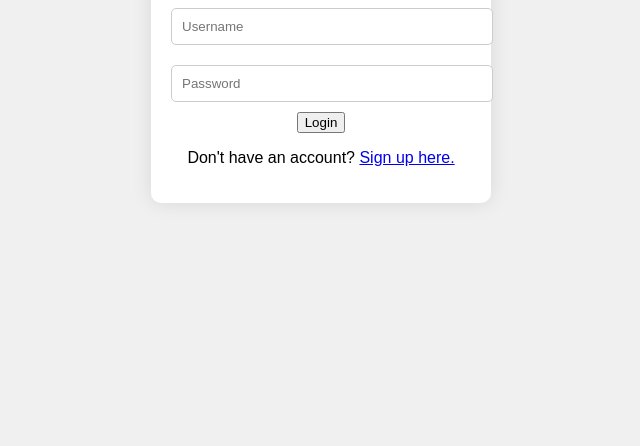
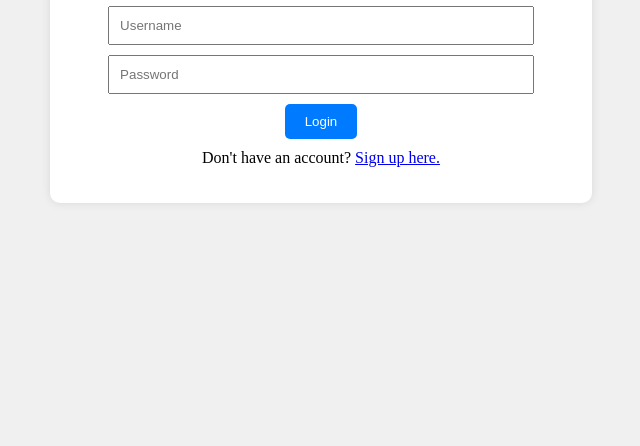
Before and after one commit to rupeshreddy348/social-app, a plain HTML site: page public/login.html in a window 1280 px wide. Shown: the part 370-816 px from the top of the page, without its empty margins (319-959 px from the left). Drawn offline with Linux system fonts and the light colour scheme.

Commit message:
Update style.css

```diff
--- a/public/css/style.css
+++ b/public/css/style.css
@@ -3,18 +3,15 @@ body {
     justify-content: center;
     align-items: center;
     height: 100vh;
-    margin: 0;
-    font-family: Arial, sans-serif;
-    background-color: #f0f0f0; /* Light background */
+    background-color: #f0f0f0; /* Background color */
 }
 
 .container {
-    background-color: #fff; /* White background for the form */
+    text-align: center;
+    background: white;
     padding: 20px;
     border-radius: 10px;
-    box-shadow: 0 0 20px rgba(0, 0, 0, 0.1);
-    text-align: center; /* Center align text */
-    width: 300px; /* Fixed width */
+    box-shadow: 0 0 10px rgba(0, 0, 0, 0.1);
 }
 
 .profile-photo {
@@ -24,18 +21,26 @@ body {
     margin-bottom: 15px; /* Space between the image and the title */
 }
 
-h1 {
-    font-size: 1.5em; /* Adjust the heading size */
-    margin-bottom: 15px; /* Space below heading */
-}
-
-input[type="text"],
-input[type="password"] {
-    width: 100%; /* Full width */
+input {
+    display: block;
+    margin: 10px auto;
     padding: 10px;
-    margin: 10px 0; /* Space between inputs */
-    border: 1px solid #ccc; /* Border styling */
-    border-radius: 5px; /* Rounded corners */
+    width: 80%; /* Input width */
 }
 
 button {
+    padding: 10px 20px;
+    background-color: #007bff; /* Button color */
+    color: white;
+    border: none;
+    border-radius: 5px;
+    cursor: pointer;
+}
+
+button:hover {
+    background-color: #0056b3; /* Button hover color */
+}
+
+p {
+    margin-top: 10px;
+}
```
